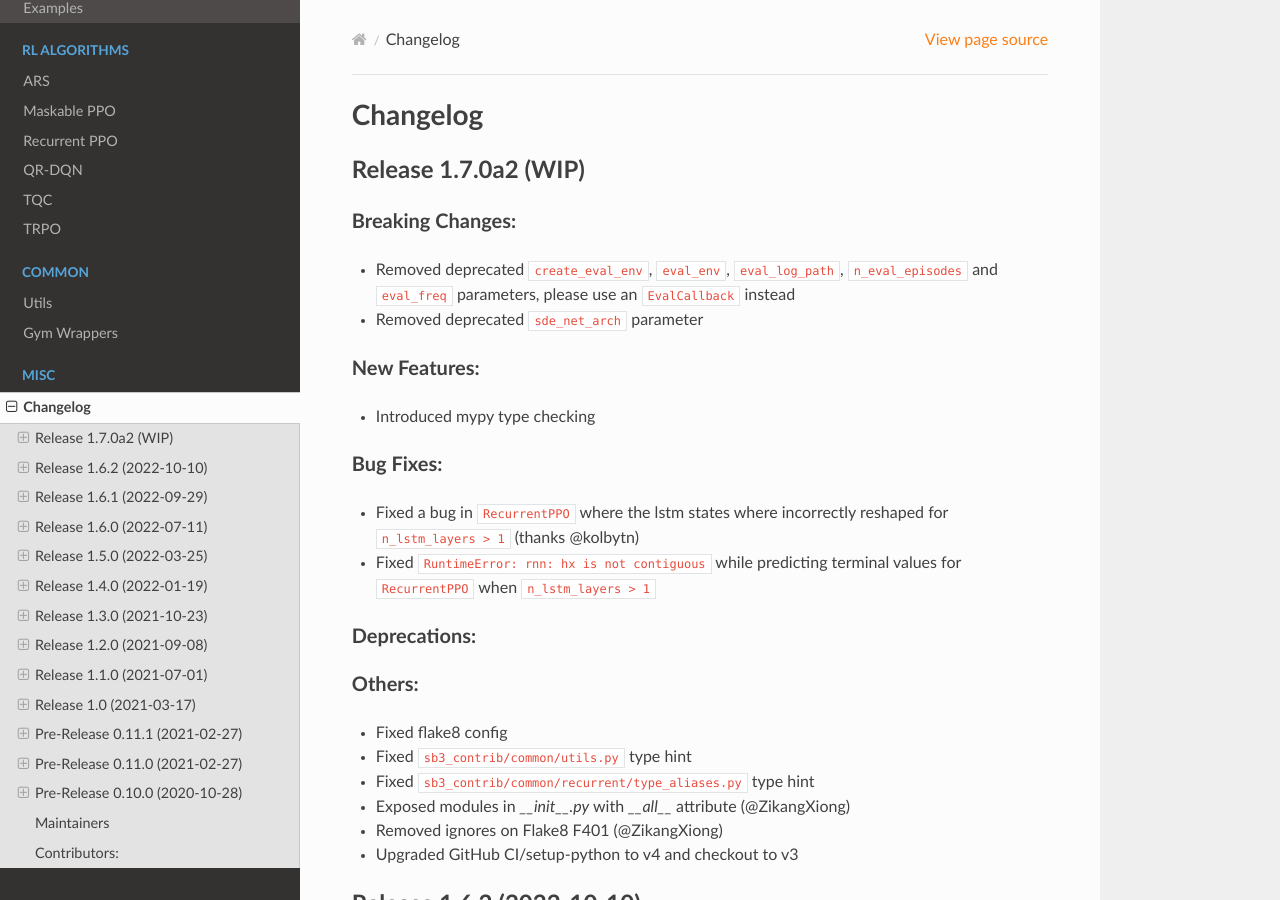
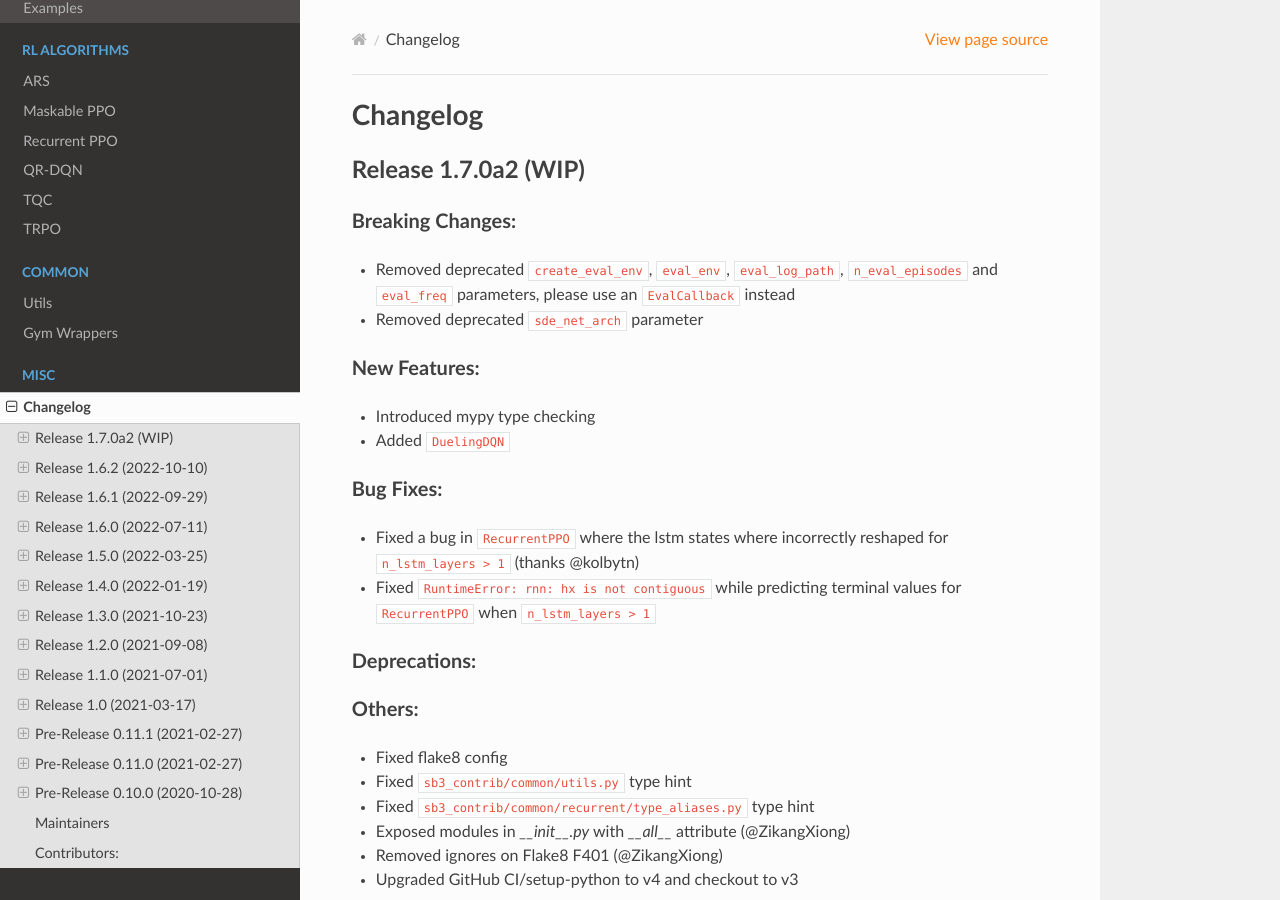
Before and after one commit to Stable-Baselines-Team/stable-baselines3-contrib, a Sphinx documentation site: the page built from docs/misc/changelog.rst, in a window 1280 px wide and 900 px high. Built offline with Sphinx 7.4.7 and the Read the Docs theme 2.0.0, drawn with Linux system fonts in a browser that asks for light colours.

Commit message:
Update changelog

```diff
--- a/docs/misc/changelog.rst
+++ b/docs/misc/changelog.rst
@@ -15,6 +15,7 @@ Breaking Changes:
 New Features:
 ^^^^^^^^^^^^^
 - Introduced mypy type checking
+- Added ``DuelingDQN``
 
 Bug Fixes:
 ^^^^^^^^^^
```
